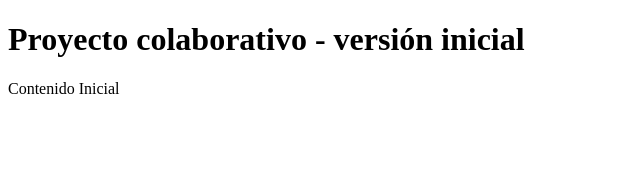
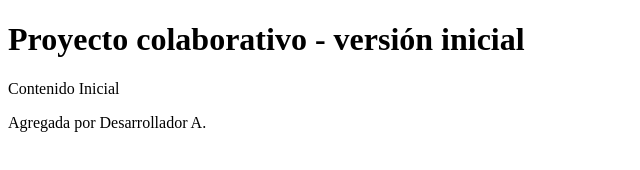
Before and after one commit to Junjun1-code/git-colaborativo-html, a plain HTML site: page index.html in a window 1280 px wide. Shown: the whole page, without its empty margins (0-640 px from the left). Drawn offline with Linux system fonts and the light colour scheme.

Commit message:
Desarrollador A: agrega un párrafo

```diff
--- a/index.html
+++ b/index.html
@@ -8,5 +8,6 @@
 <body>
     <h1>Proyecto colaborativo - versión inicial</h1>
     <p>Contenido Inicial</p>
+    <p>Agregada por Desarrollador A.</p>
 </body>
 </html>
```
